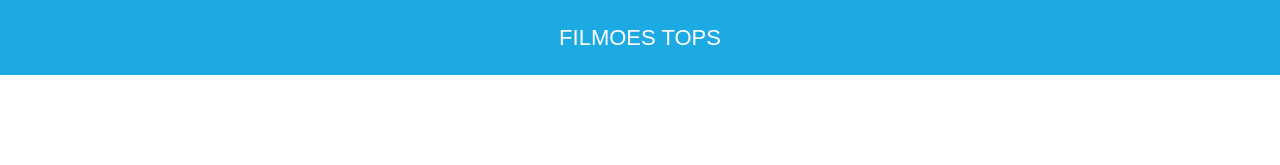
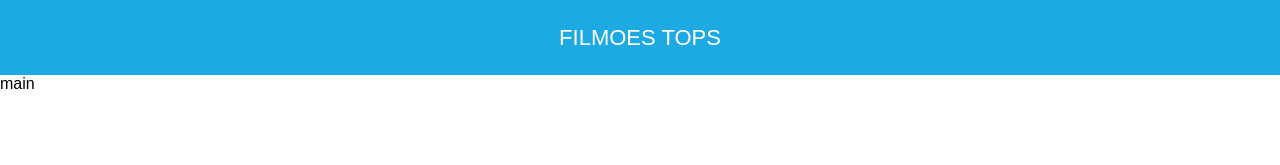
Before and after one commit to matheuspython/aplicacao-de-filmes, a React (Vite) app: page / in a window 1280 px wide. Shown: the top 165 px of the page. Built offline with nearby package versions, Linux system fonts and the light colour scheme.

Commit message:
iniciando main

```diff
--- a/src/App.tsx
+++ b/src/App.tsx
@@ -1,11 +1,13 @@
 import React from 'react'
 import { Header } from './components/Header'
+import { Main } from './components/Main'
 import { Global } from './global/styles'
 export const App:React.FC = () => {
   return (
-    <div className="App">
+    <>
       <Global />
       <Header />
-    </div>
+      <Main />
+    </>
   )
 }
--- /dev/null
+++ b/src/components/Main/index.tsx
@@ -0,0 +1,11 @@
+import React from 'react';
+
+import { Container } from './styles';
+
+export const Main: React.FC = () => {
+  return (
+    <Container>
+      main
+    </Container>
+  )
+}
--- /dev/null
+++ b/src/components/Main/styles.ts
@@ -0,0 +1,5 @@
+import styled from 'styled-components';
+
+export const Container = styled.div`
+
+`;
```
